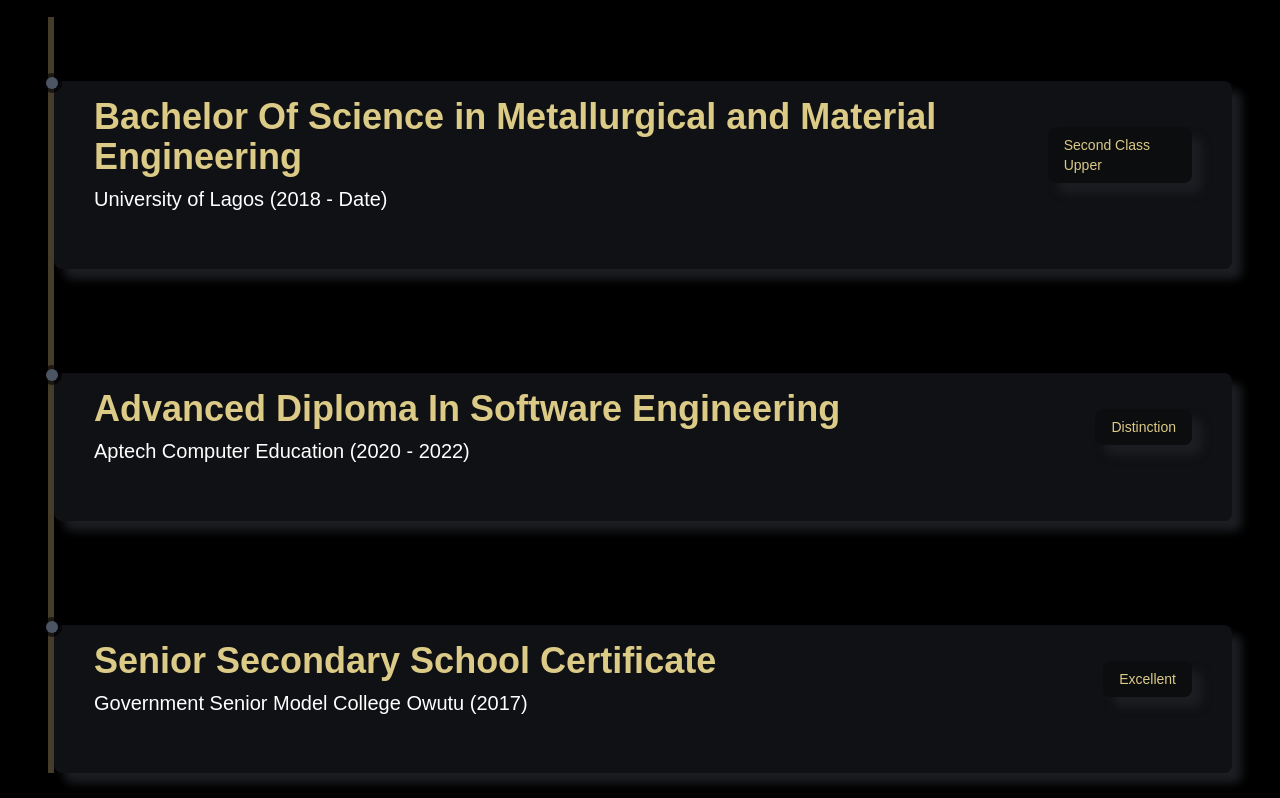
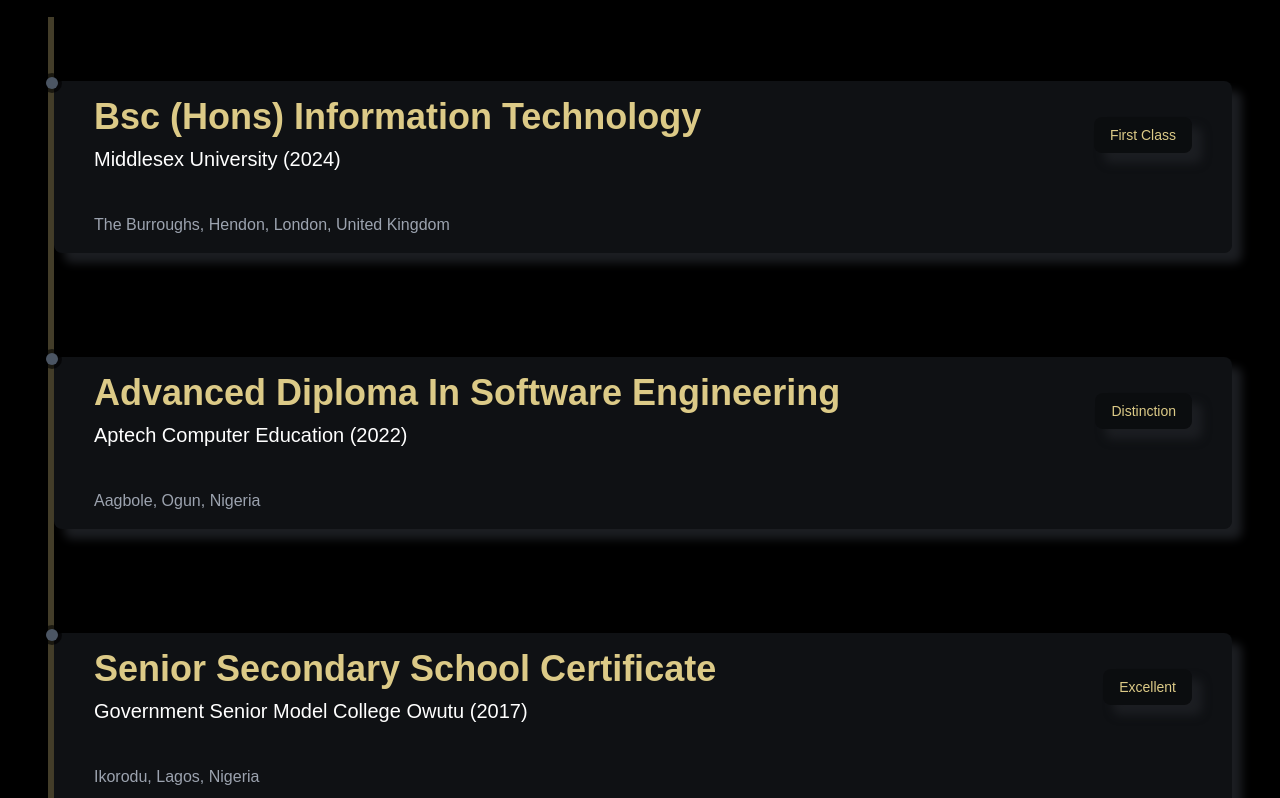
Before and after one commit to kulklex/kulklex2.0, a Next.js app: page / in a window 1280 px wide. Shown: the part 4020-4818 px from the top of the page. Built offline with nearby package versions, Linux system fonts and the light colour scheme.

Commit message:
Updated Education

```diff
--- a/components/Resume/Education.tsx
+++ b/components/Resume/Education.tsx
@@ -15,22 +15,22 @@
 
         <div className="mt-6 lgl:mt-14 w-full h-auto border-l-[6px] border-designColor border-opacity-30 flex flex-col gap-10">
           <ResumeCard
-            title="Bachelor Of Science in Metallurgical and Material Engineering"
-            subTitle="University of Lagos (2018 - Date)"
-            result="Second Class Upper"
-            desc=""
+            title="Bsc (Hons) Information Technology"
+            subTitle="Middlesex University (2024)"
+            result="First Class"
+            desc="The Burroughs, Hendon, London, United Kingdom"
           />
           <ResumeCard
             title="Advanced Diploma In Software Engineering"
-            subTitle="Aptech Computer Education (2020 - 2022)"
+            subTitle="Aptech Computer Education (2022)"
             result="Distinction"
-            desc=""
+            desc="Aagbole, Ogun, Nigeria"
           />
           <ResumeCard
             title="Senior Secondary School Certificate"
             subTitle="Government Senior Model College Owutu (2017)"
             result="Excellent"
-            desc=""
+            desc="Ikorodu, Lagos, Nigeria"
           />
         </div>
     </motion.div>
```
